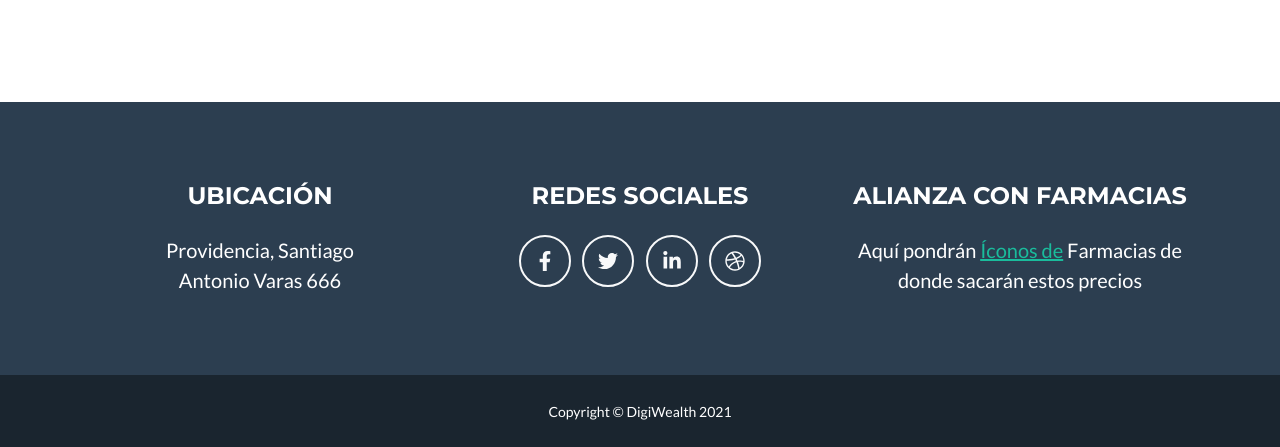
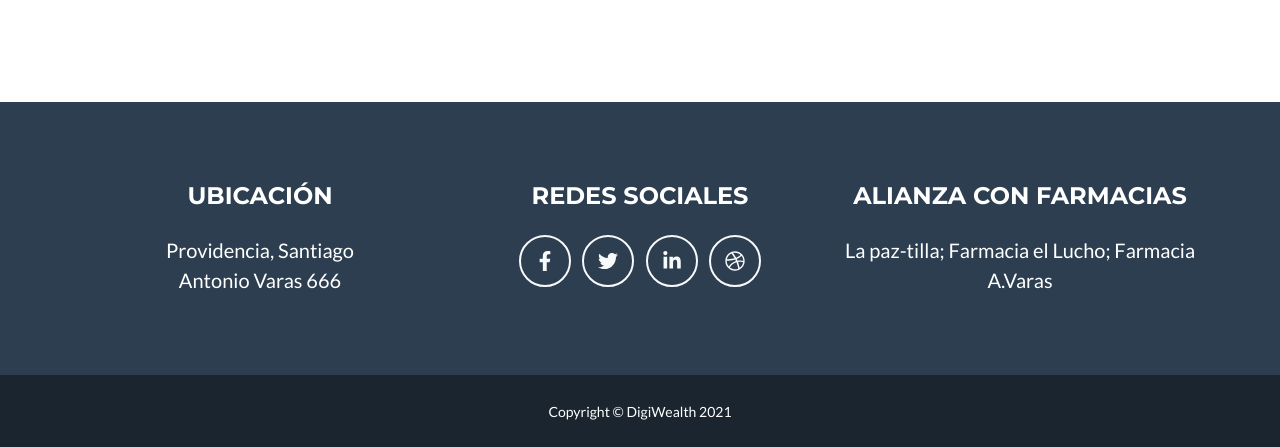
Before and after one commit to BlackMirror320/Proyecto_Sanna, a Django app: page /acercade/ in a window 1280 px wide. Shown: the part 2176-2623 px from the top of the page. Run offline with Django 3.2, Linux system fonts and the light colour scheme; some libraries are stand-ins or nearby versions.

Commit message:
cambios footer

```diff
--- a/myvenv/sanna/blog/templates/footer.html
+++ b/myvenv/sanna/blog/templates/footer.html
@@ -27,9 +27,9 @@
                     <div class="col-lg-4">
                         <h4 class="text-uppercase mb-4">Alianza con Farmacias</h4>
                         <p class="lead mb-0">
-                            Aquí pondrán
-                            <a href="{% url 'inicio' %}">Íconos de</a>
-                            Farmacias de donde sacarán estos precios
+                            La paz-tilla; Farmacia el Lucho; Farmacia A.Varas
+                            <a href="{% url 'inicio' %}"></a>
+
                         </p>
                     </div>
                 </div>
```
